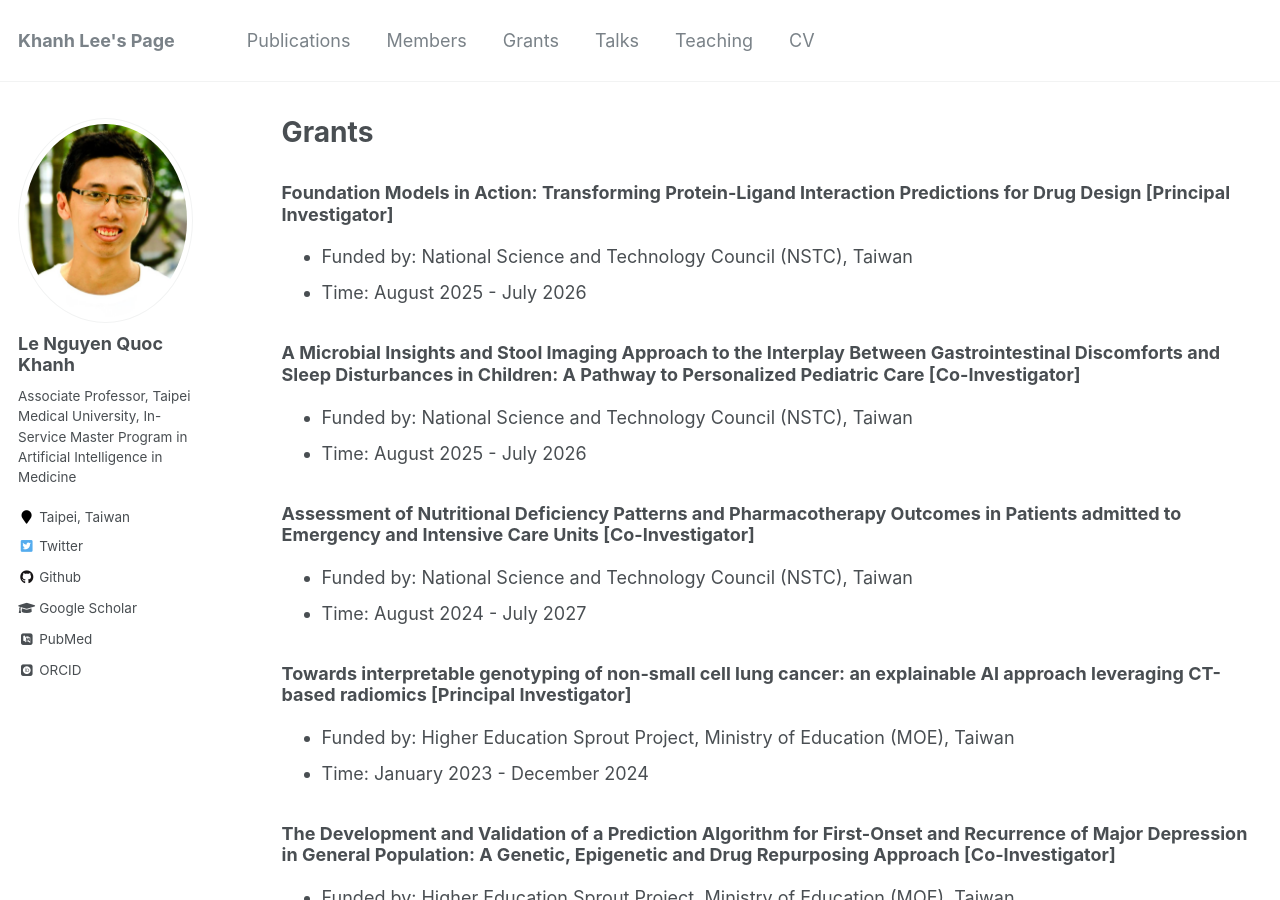
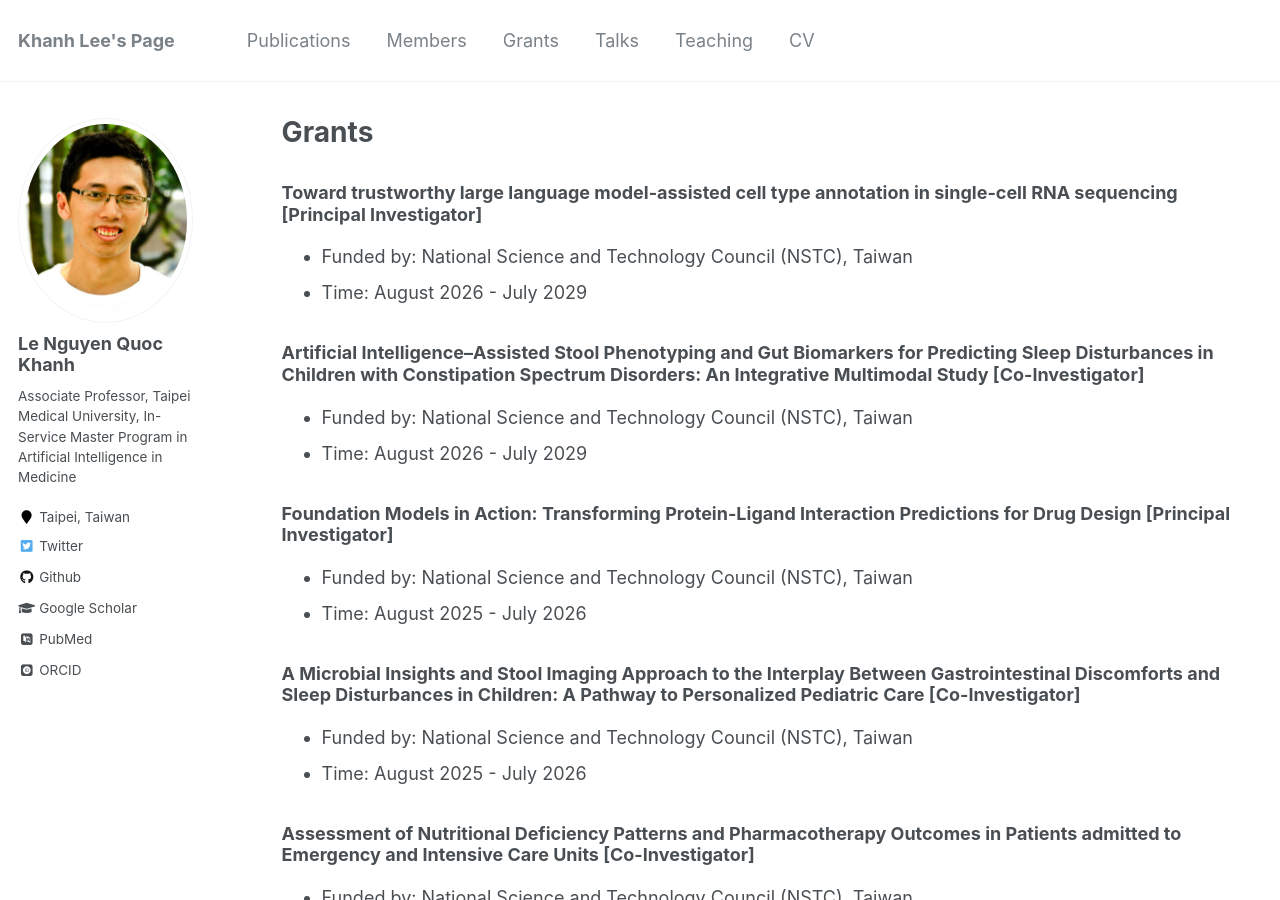
Before and after one commit to khanhlee/khanhlee.github.io, a Jekyll site: the page built from _pages/grant.md, in a window 1280 px wide and 900 px high. Built offline with Jekyll 4.4.1, drawn with Linux system fonts in a browser that asks for light colours; some web fonts are replaced.

Commit message:
Update grant.md

```diff
--- a/_pages/grant.md
+++ b/_pages/grant.md
@@ -4,6 +4,14 @@ title: "Grants"
 permalink: /grant/
 author_profile: true
 ---
+
+### Toward trustworthy large language model-assisted cell type annotation in single-cell RNA sequencing [Principal Investigator]
+* Funded by: National Science and Technology Council (NSTC), Taiwan
+* Time: August 2026 - July 2029
+
+### Artificial Intelligence–Assisted Stool Phenotyping and Gut Biomarkers for Predicting Sleep Disturbances in Children with Constipation Spectrum Disorders: An Integrative Multimodal Study [Co-Investigator]
+* Funded by: National Science and Technology Council (NSTC), Taiwan
+* Time: August 2026 - July 2029
 
 ### Foundation Models in Action: Transforming Protein-Ligand Interaction Predictions for Drug Design [Principal Investigator]
 * Funded by: National Science and Technology Council (NSTC), Taiwan
```
